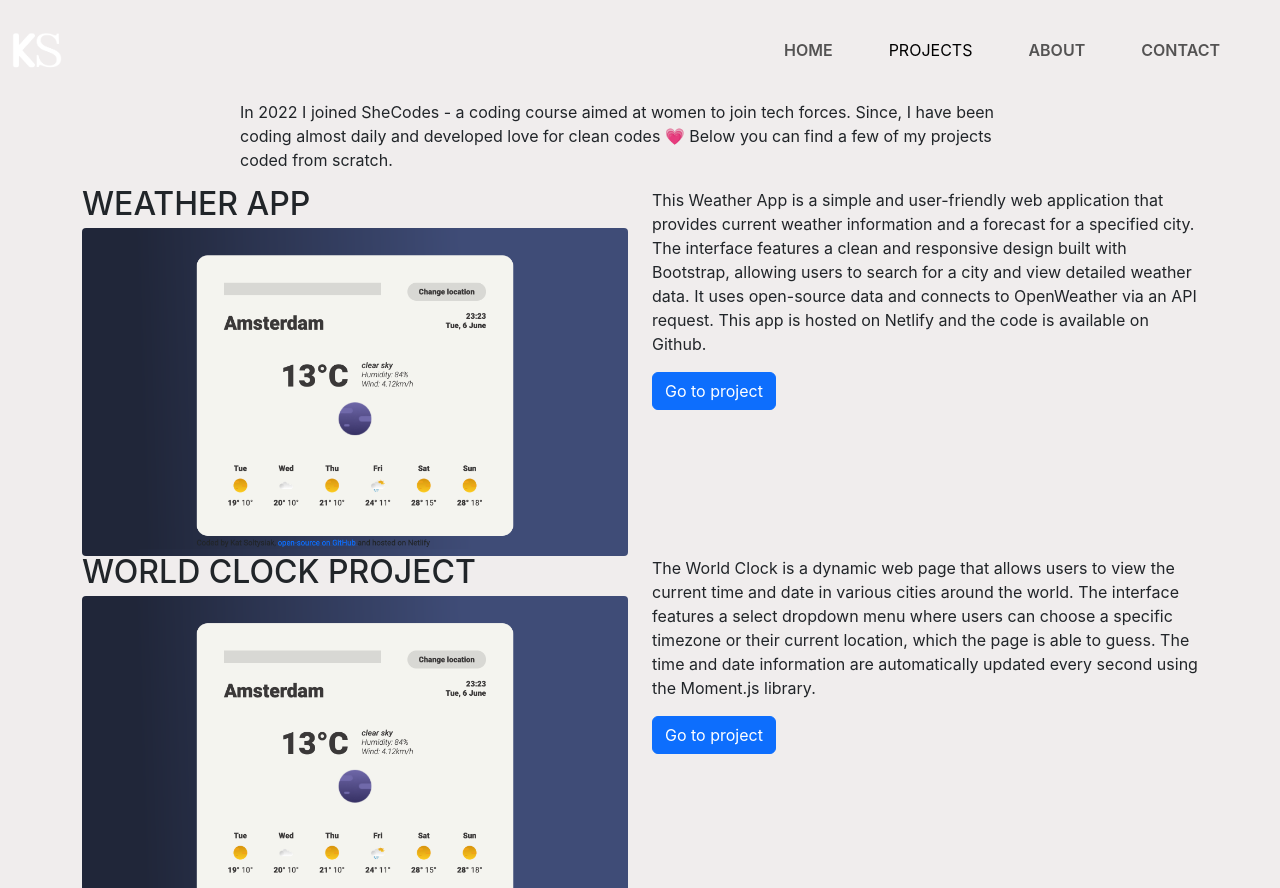
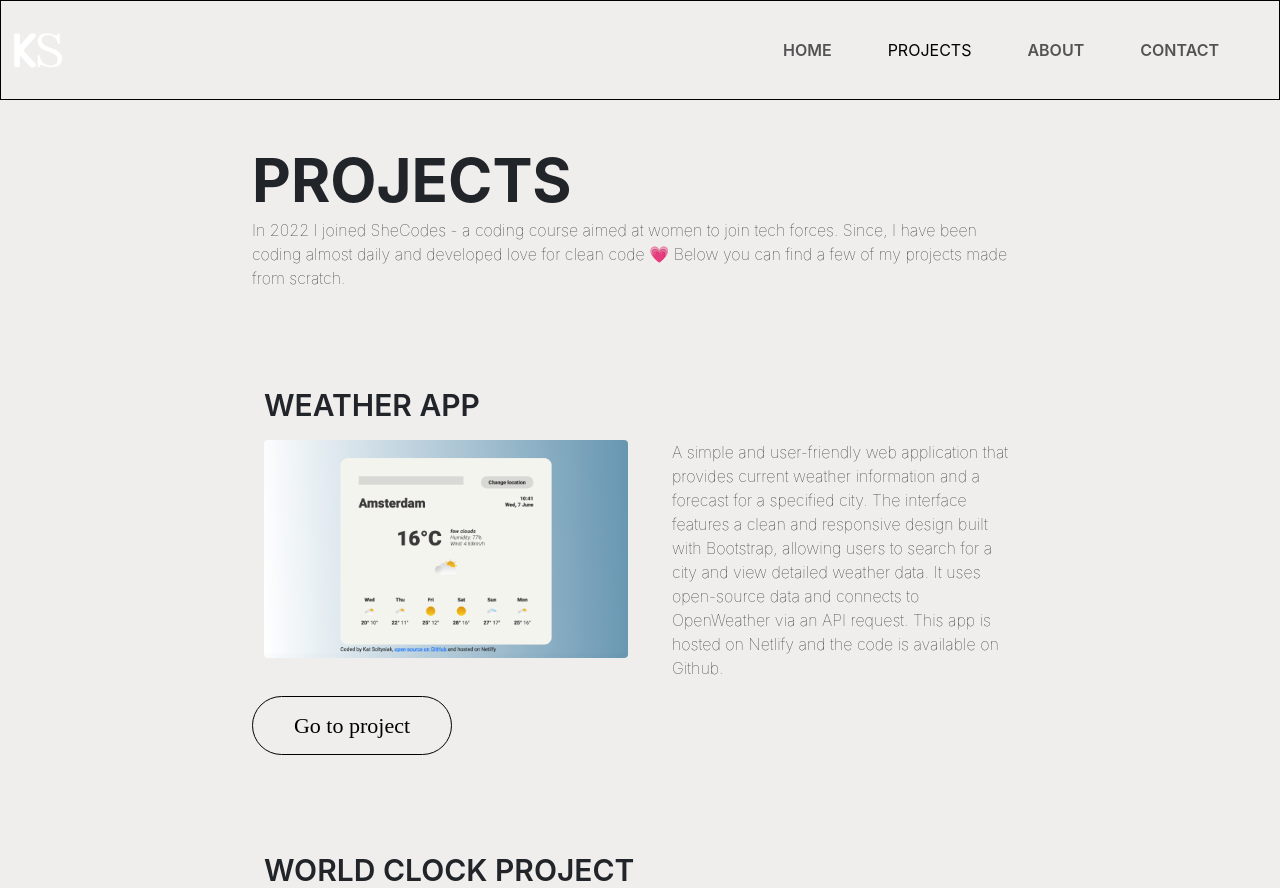
Before and after one commit to kasiasoltysiak/SheCodes-Portfolio, a plain HTML site: page projects.html in a window 1280 px wide. Shown: the top 888 px of the page. Drawn offline with nearby package versions, Linux system fonts and the light colour scheme.

Commit message:
Projects section finished

```diff
--- a/projects.html
+++ b/projects.html
@@ -33,39 +33,62 @@
       </div>
     </div>
   </nav>
-  <div class="intro">
 
-    <p>In 2022 I joined SheCodes - a coding course aimed at women to join tech forces. Since, I have been coding almost daily and developed love for clean codes 💗 Below you can find a few of my projects coded from scratch.</p>
+
+    <div class="container limit">
+      <div>
+      <h1>Projects</h1>
+      <p>In 2022 I joined SheCodes - a coding course aimed at women to join tech forces. Since, I have been coding almost daily and developed love for clean code 💗 Below you can find a few of my projects made from scratch.</p>
     </div>
 
-    <div class="container cont">
-      <div class="row">
+        <div class="row project">
+          <h3 class="bold">Weather App</h3>
           <div class="col-md-6">
-          <h2>Weather App</h2>
-          <img src="/src/Screen Shot 2023-06-06 at 23.26.25.png" alt="Weather app interface">
+
+            <img src="/src/Screen Shot 2023-06-07 at 10.41.45.png" alt="Weather app interface">
           </div>
           <div class="col-md-6">
-          <p>This Weather App is a simple and user-friendly web application that provides current weather information and a forecast for a specified city. The interface features a clean and responsive design built with Bootstrap, allowing users to search for a city and view detailed weather data. It uses open-source data and connects to OpenWeather via an API request. This app is hosted on Netlify and the code is available on Github.</p>
-          <a class="btn btn-primary" href="https://bespoke-medovik-09769b.netlify.app/">Go to project</a>
+            <div class="project-text">
+               <p>A simple and user-friendly web application that provides current weather information and a forecast for a specified city. The interface features a clean and responsive design built with Bootstrap, allowing users to search for a city and view detailed weather data. It uses open-source data and connects to OpenWeather via an API request. This app is hosted on Netlify and the code is available on Github.</p>
               </div>
             </div>
 
+              <a class="project-btn" href="https://bespoke-medovik-09769b.netlify.app/">Go to project</a>
+        </div>
 
-      <div class="row">
+        <div class="row project">
+          <h3 class="bold">World Clock Project</h3>
           <div class="col-md-6">
-          <h2>World Clock Project</h2>
-          <img src="/src/Screen Shot 2023-06-06 at 23.26.25.png" alt="World Clock website interface">
+
+            <img src="/src/Screen Shot 2023-06-06 at 23.26.12.png" alt="world-clock app interface">
           </div>
           <div class="col-md-6">
+            <div class="project-text">
               <p>The World Clock is a dynamic web page that allows users to view the current time and date in various cities around the world. The interface features a select dropdown menu where users can choose a specific timezone or their current location, which the page is able to guess. The time and date information are automatically updated every second using the Moment.js library. </p>
-          <a class="btn btn-primary" href="https://eclectic-begonia-e83a53.netlify.app/">Go to project</a>
             </div>
             </div>
-    <div>
-        <h2>Yoga Website</h2>
-        <img src="/src/Screen Shot 2023-06-06 at 23.26.12.png" alt="Weather app interface">
-        <p>This Weather App is a simple and user-friendly web application that provides current weather information and a forecast for a specified city. The interface features a clean and responsive design built with Bootstrap, allowing users to search for a city and view detailed weather data. It uses open-source data and connects to OpenWeather via an API request. This app is hosted on Netlify and the code is available on Github.</p>
-        <a class="btn btn-primary" href="https://bespoke-medovik-09769b.netlify.app/">Go to project</a>
+
+              <a class="project-btn" href="https://eclectic-begonia-e83a53.netlify.app/">Go to project</a>
+        </div>
+
+        <div class="row project">
+          <h3 class="bold">Yoga website</h3>
+          <div class="col-md-6">
+
+            <img src="/src/Screen Shot 2023-06-07 at 10.41.45.png" alt="Yoga website interface">
+          </div>
+          <div class="col-md-6">
+            <div class="project-text">
+               <p>A simple and user-friendly web application that provides current weather information and a forecast for a specified city. The interface features a clean and responsive design built with Bootstrap, allowing users to search for a city and view detailed weather data. It uses open-source data and connects to OpenWeather via an API request. This app is hosted on Netlify and the code is available on Github.</p>
+              </div>
+            </div>
+
+              <a class="project-btn" href="https://bespoke-medovik-09769b.netlify.app/">Go to project</a>
+        </div>
+
+
+
+
     </div>
     </div>
 
--- a/src/style.css
+++ b/src/style.css
@@ -21,22 +21,18 @@ body {
     max-width: 50px;
 }
 .tall {
+    margin-bottom: 50px;
     min-height: 100px;
+    border: solid 1px black;
 }
 .intro {
-    max-width: 800px;
+    max-width: 600px;
     margin: 0 auto;
 }
-@media (max-width: 800px) {
-    .intro{
-        padding: 40px 10px 0px 10px;
-    }
-}
-@media (min-width:800px) {
 
-}
 h1,
- h2 {
+h2,
+h3 {
     text-transform: uppercase;
     line-height: 100%;
 }
@@ -44,37 +40,77 @@ h1  {
     font-size: 60px;
     font-weight: 700;
 }
+h3 {
+    font-size: 30px;
+    margin-bottom: 20px;
+    display: block;
+}
+.bold {
+    font-weight: 600;
+    }
+.caps {
+        text-transform: uppercase;
+    }
+img {
+        width: 100%;
+        height: auto;
+        border-radius: 4px;
+    }
+
+
 .intro h2 {
     font-size: 30px;
     font-weight: 300;
     text-align: right;
     padding-top: 10px;
 }
-img {
-    width: 100%;
-    height: auto;
-    border-radius: 4px;
-}
-.bold {
-font-weight: 600;
-}
-.caps {
-    text-transform: uppercase;
+p {
+    font-weight: 100;
 }
 
-
 .home-button {
-    background-color: var(--other-grey);
+    background-color: black;
     text-decoration: none;
-    color: black;
+    color: var(--bg-color);
     padding: 20px;
-    border-radius: 4px;
+    border-radius: 60px;
     text-align: center;
     margin-top: 90px;
 }
-.projects-intro {
+.limit {
     max-width: 800px;
-    margin: 0 auto;
+}
+.project {
+    margin: 100px auto;
+}
 
-    text-align: right;
+.project-btn {
+    font-family: 'Monomaniac One', sans-serif;
+    background-color: none;
+    border: solid 1px black;
+    text-decoration: none;
+    color: black;
+    padding: 12px;
+    border-radius: 60px;
+    text-align: center;
+    font-family: 'Playfair', serif;
+    font-size: 22px;
+    max-width: 200px;
+    margin: 0px;
 }
+
+@media (max-width: 800px) {
+    .intro{
+        padding: 40px 10px 0px 10px;
+    }
+    .project-text {
+ padding: 20px 0px;
+    }
+
+}
+@media (min-width:800px) {
+    .project-text {
+        padding-left: 20px;
+    }
+
+}
```
Also changed, not shown: src/Screen Shot 2023-06-07 at 10.41.45.png (added), 4 other files. Lines whose indentation alone changed are shown as unchanged.
